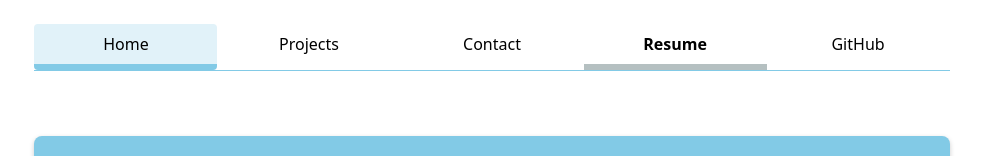
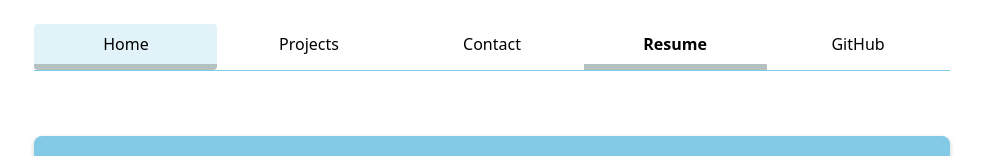
Before and after one commit to jih084/portfolio, a plain HTML site: page resume/index.html in a window 1280 px wide. In both pictures the pointer is over the link "Home". Shown: the top 156 px of the page, without its empty margins (148-1131 px from the left). Drawn offline with Linux system fonts and the light colour scheme.

Commit message:
Update style.css

```diff
--- a/style.css
+++ b/style.css
@@ -35,7 +35,7 @@ nav a {
 
 /* Hover effect */
 nav a:hover {
-  border-bottom: 0.4em solid var(--color-accent);
+  border-bottom: 0.4em solid oklch(80% 3% 200);
   background-color: oklch(from var(--color-accent) 95% 5% h);
   border-radius: 4px;
 }
```
